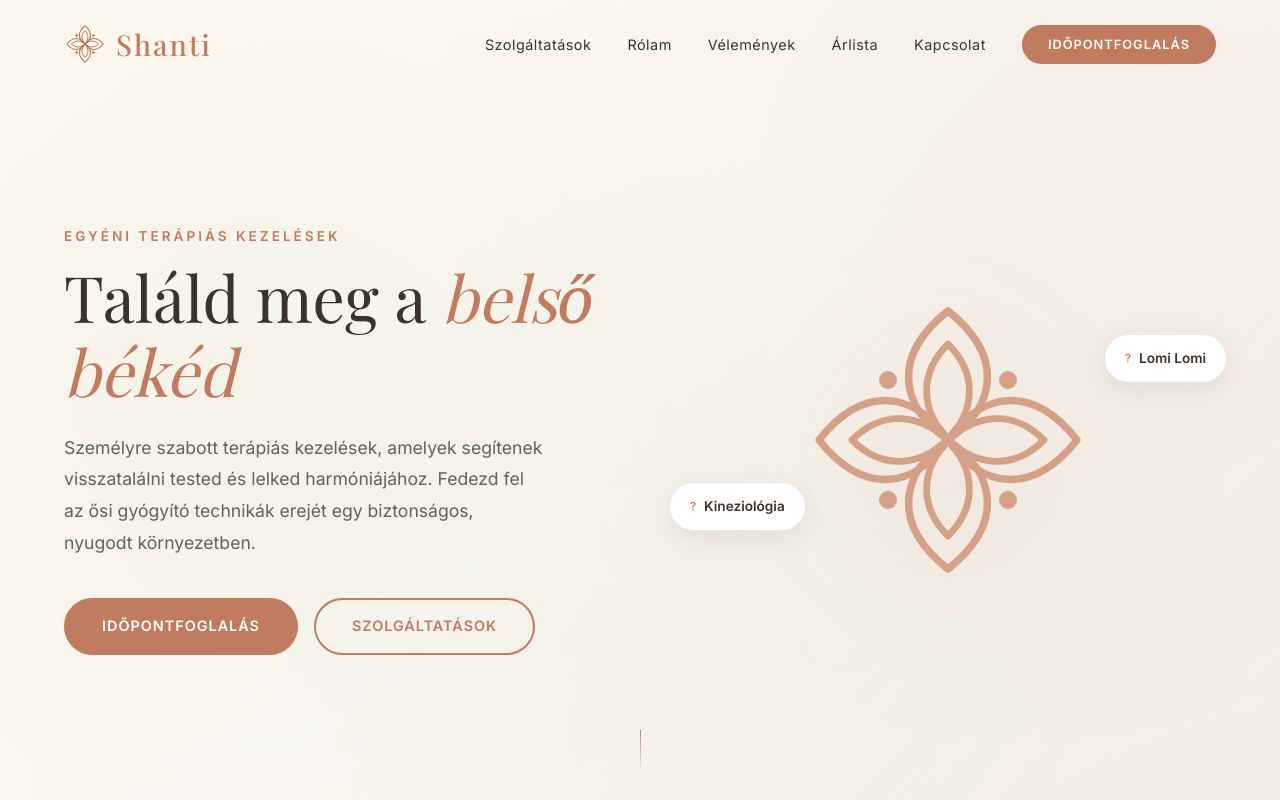
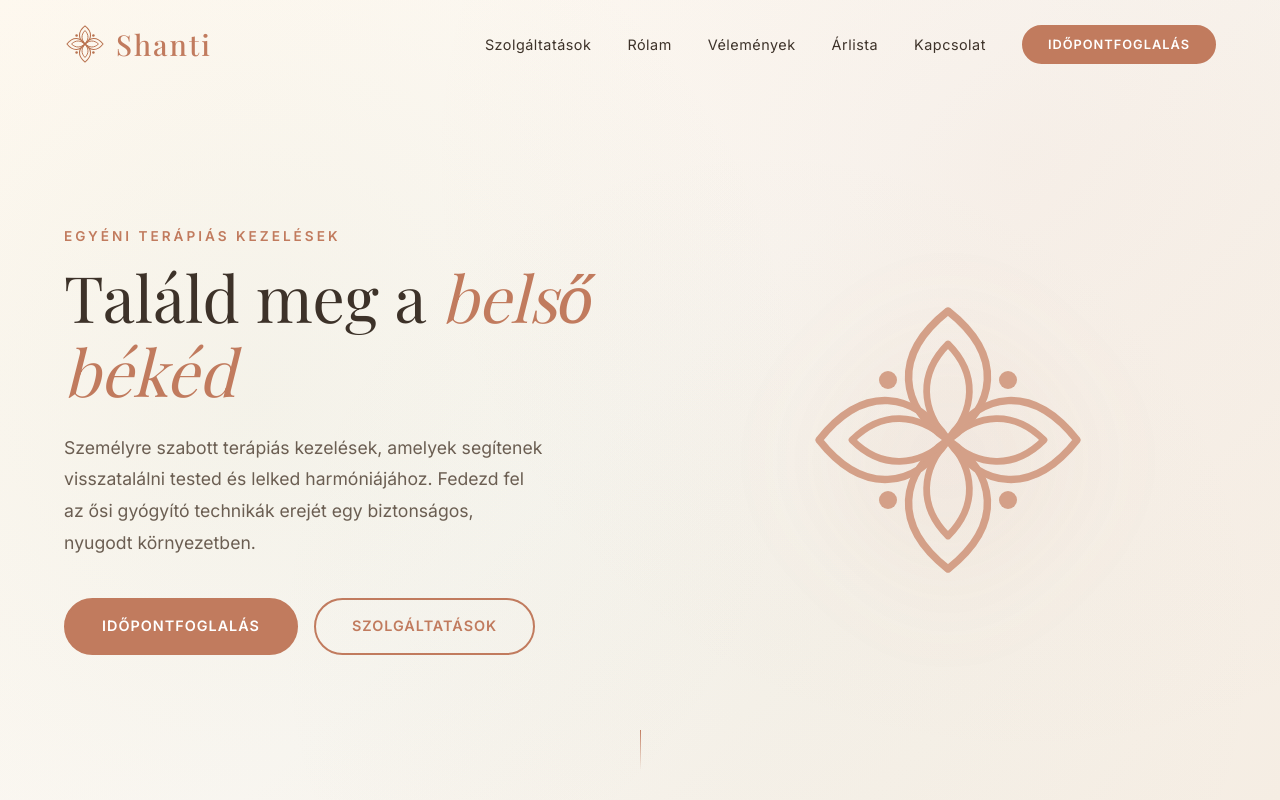
Before and after one commit to delizsofinitro/shantiWebsite, an Angular app: page / in a window 1280 px wide. Shown: the top 800 px of the page. Built offline with nearby package versions, Linux system fonts and the light colour scheme; a web font is replaced by a local one.

Commit message:
change hero

```diff
--- a/src/app/components/hero/hero.html
+++ b/src/app/components/hero/hero.html
@@ -17,18 +17,10 @@
     <div class="hero-visual">
       <div class="hero-image-frame">
         <div class="hero-logo-large">
-          <!-- <img src="logo-lotus.svg" alt="Shanti logó"> -->
           <img src="logo-flower-light.svg" alt="Shanti logó">
         </div>
       </div>
-      <div class="floating-badge badge-1">
-        <span class="badge-icon">?</span>
-        <span>Lomi Lomi</span>
-      </div>
-      <div class="floating-badge badge-2">
-        <span class="badge-icon">?</span>
-        <span>Kineziológia</span>
-      </div>
+
     </div>
   </div>
   <div class="scroll-indicator">
```
